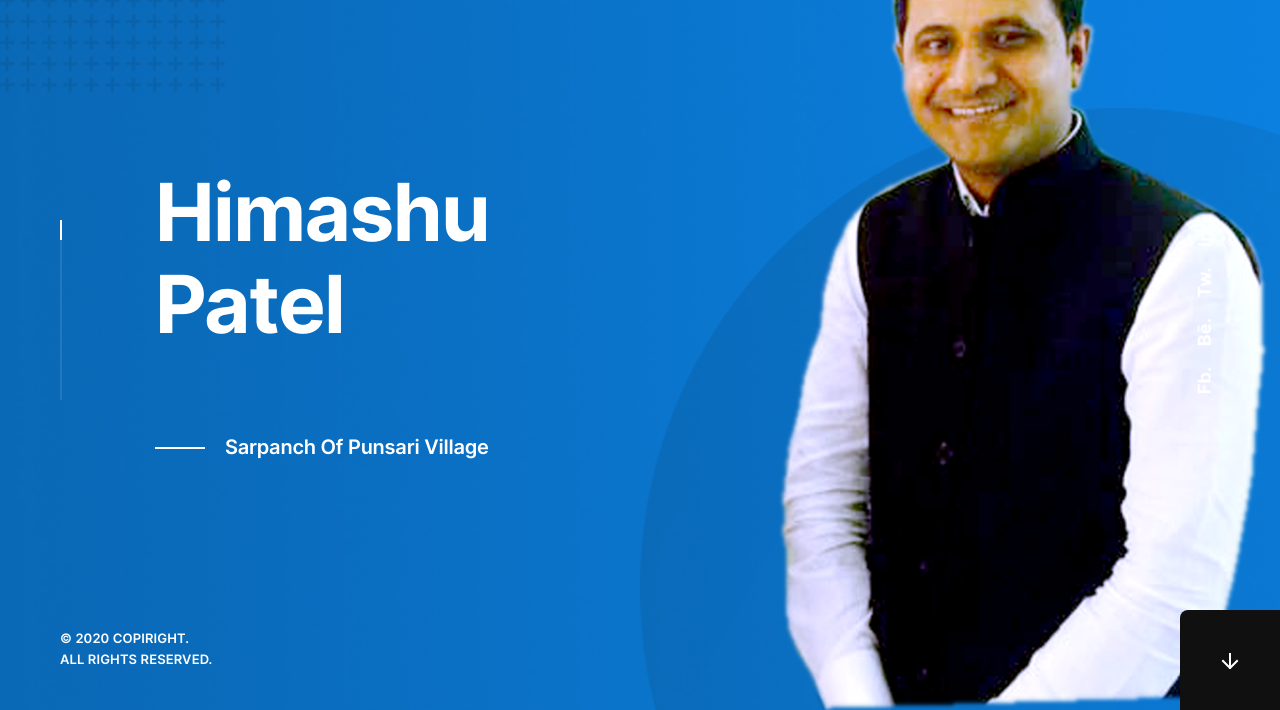
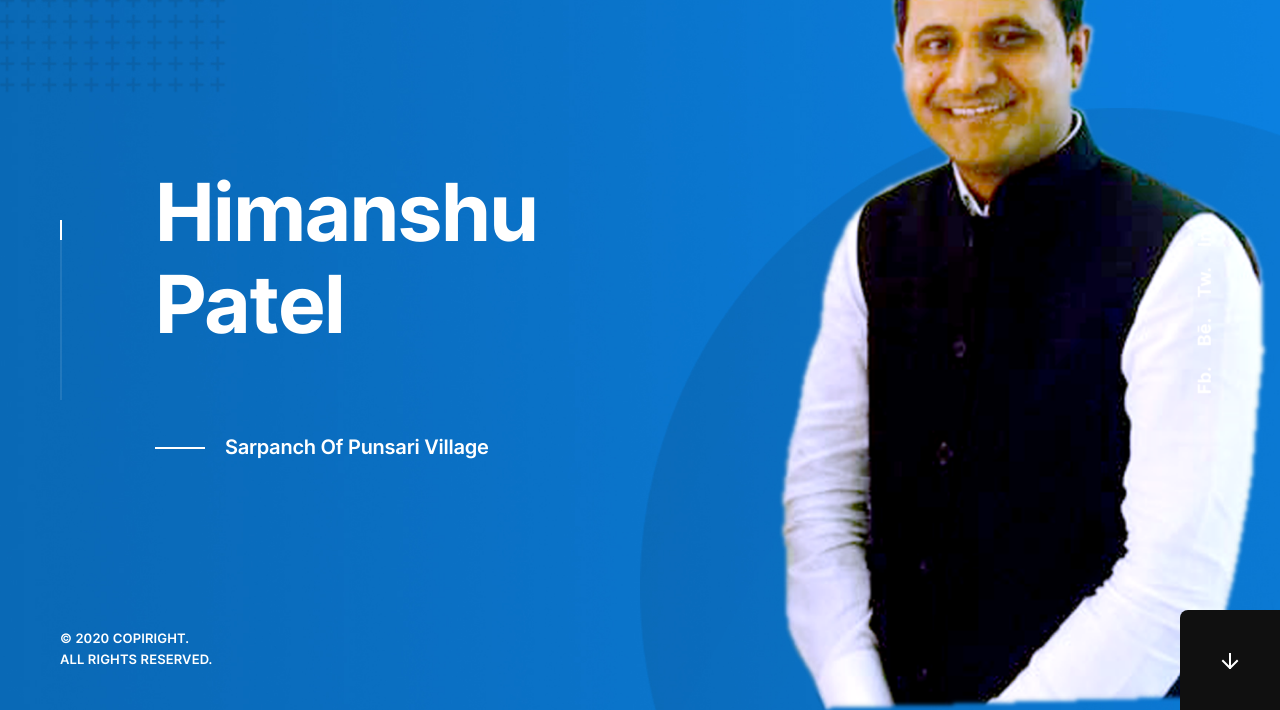
Before and after one commit to dhairyamodh/himanshupatel, a plain HTML site: page index.html in a window 1280 px wide. Shown: the part 90-800 px from the top of the page. Drawn offline with Linux system fonts and the light colour scheme.

Commit message:
changing name

```diff
--- a/index.html
+++ b/index.html
@@ -125,7 +125,7 @@
 									<div class="vlt-animated-block"
 										style="animation-delay:0s; animation-duration:700ms;">
 										<div class="vlt-gap-10"></div>
-										<h1 class="vlt-large-heading has-white-color">Himashu<br>Patel</h1>
+										<h1 class="vlt-large-heading has-white-color">Himanshu<br>Patel</h1>
 										<!-- <h5 class="vlt-display-1 has-white-color">Sarpanch Of Punsari Village</h5> -->
 
 										<div class="vlt-gap-40"></div>
@@ -197,7 +197,7 @@
 									<!--Animated Block-->
 									<div class="vlt-animated-block"
 										style="animation-delay:100ms; animation-duration:700ms;">
-										<h4><span class="has-first-color">Himashu Patel</span> transformed the village
+										<h4><span class="has-first-color">Himanshu Patel</span> transformed the village
 											into a model village with dedicated efforts</h4>
 										<div class="vlt-gap-20"></div>
 										<p>He became the Sarpanch of Punsari village in 2006 at the young age of 23
```
